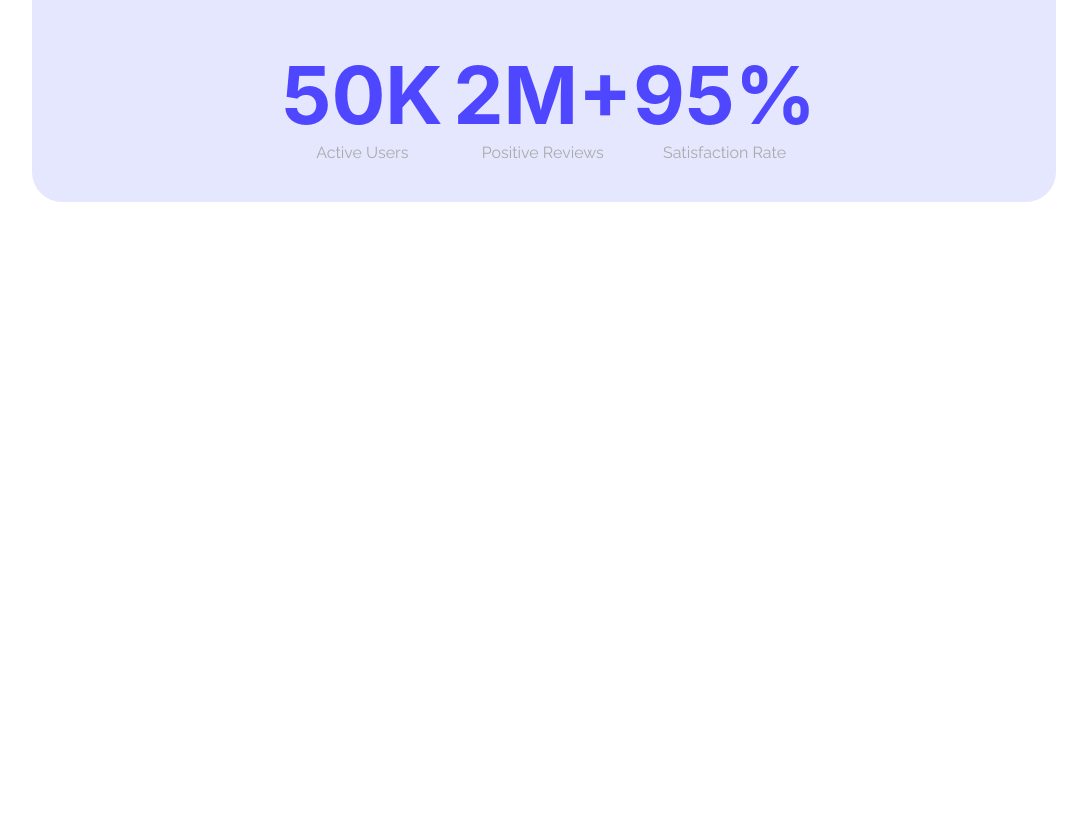
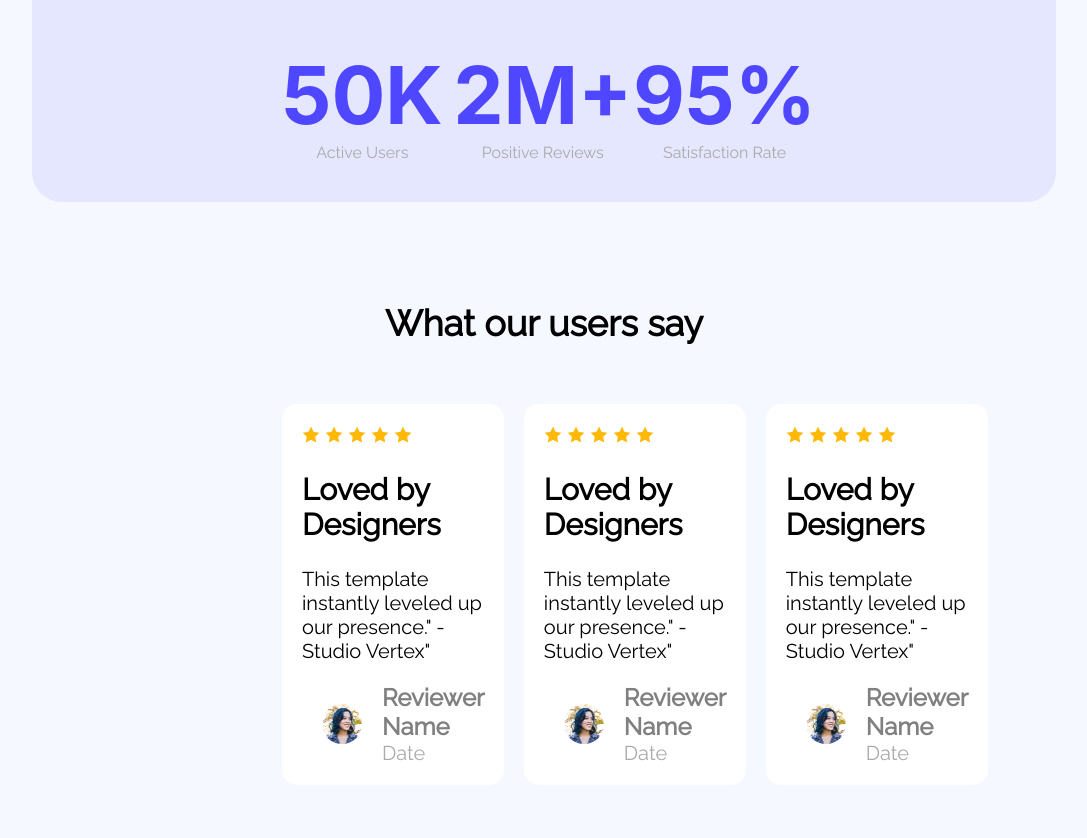
Before and after one commit to ASM-Muhammad/assignment01, a plain HTML site: page index.html in a window 1280 px wide. Shown: the part 1262-2100 px from the top of the page, without its empty margins (96-1183 px from the left). Before the commit the page ends 1514 px from the top, so only its background shows below. Drawn offline with Linux system fonts and the light colour scheme.

Commit message:
Users rating added

```diff
--- a/index.html
+++ b/index.html
@@ -10,7 +10,6 @@
 <body>
 
 
-<!--header section start-->
     <header class="header">
 
         <div class="h-container">
@@ -30,7 +29,6 @@
 
     </header>
 
-<!--header section end-->
 
 
 
@@ -57,7 +55,7 @@
 
             <div class="stat-div">
 
-                <div class="stat-text">
+                <div class="title-text">
                     <h1 style="text-align: center;">Joined Thousands of Productive Users</h1>
 
                 </div>
@@ -83,6 +81,88 @@
         </section>
 
 
+
+        <section class="shape-fixer">
+
+            <div class="rating-div">
+
+                <div class="title-text">
+                    <h1 style="text-align: center;">What our users say</h1>
+
+                </div>
+
+                <div class="h-nav fix-stat-spacing">
+                    <div class="review-item">
+
+                            <img src="/assets/icon-star.png">  <img src="/assets/icon-star.png">  <img src="/assets/icon-star.png">  <img src="/assets/icon-star.png">  <img src="/assets/icon-star.png">
+                        <h1>Loved by Designers</h1>
+
+                        <p>
+                            This template instantly leveled up our presence." - Studio Vertex"
+                        </p>
+
+                        <div style="display: flex;align-items: center; ">
+
+                            <img src="/assets/avatar.png"  style="border-radius: 50%; width: 40px; height: 40px; margin: 20px;" />
+
+                            <div>
+                                <span style="font-size: 24px; font-weight: bold; color: grey;">Reviewer Name</span><br>
+                                <span class="grey-text">Date</span>
+                            </div>
+
+                        </div>
+                    </div>
+
+                    <div class="review-item">
+
+                            <img src="/assets/icon-star.png">  <img src="/assets/icon-star.png">  <img src="/assets/icon-star.png">  <img src="/assets/icon-star.png">  <img src="/assets/icon-star.png">
+                        <h1>Loved by Designers</h1>
+
+                        <p>
+                            This template instantly leveled up our presence." - Studio Vertex"
+                        </p>
+
+                        <div style="display: flex;align-items: center; ">
+
+                            <img src="/assets/avatar.png"  style="border-radius: 50%; width: 40px; height: 40px; margin: 20px;" />
+
+                            <div>
+                                <span style="font-size: 24px; font-weight: bold; color: grey;">Reviewer Name</span><br>
+                                <span class="grey-text">Date</span>
+                            </div>
+
+                        </div>
+                    </div>
+
+                    <div class="review-item">
+
+                            <img src="/assets/icon-star.png">  <img src="/assets/icon-star.png">  <img src="/assets/icon-star.png">  <img src="/assets/icon-star.png">  <img src="/assets/icon-star.png">
+                        <h1>Loved by Designers</h1>
+
+                        <p>
+                            This template instantly leveled up our presence." - Studio Vertex"
+                        </p>
+
+                        <div style="display: flex;align-items: center; ">
+
+                            <img src="/assets/avatar.png"  style="border-radius: 50%; width: 40px; height: 40px; margin: 20px;" />
+
+                            <div>
+                                <span style="font-size: 24px; font-weight: bold; color: grey;">Reviewer Name</span><br>
+                                <span class="grey-text">Date</span>
+                            </div>
+
+                        </div>
+                    </div>
+
+
+
+                </div>
+            </div>
+
+        </section>
+
+
     </main>
 
     <footer>
--- a/styles/style.css
+++ b/styles/style.css
@@ -1,9 +1,13 @@
+
 *{
     font-family: 'Raleway';
 
 }
 
-/* header section */
+body{
+    background-color: #f5f8ff;
+}
+
 
 .header{
     padding-top: 2em;
@@ -55,8 +59,6 @@
 
 
 
-/* main section */
-
 .ac-section{
 
 }
@@ -97,9 +99,7 @@
     padding: 20px 180px;
 }
 
-.stat-text{
-    flex: 1;
-    text-align: left;
+.title-text{
     font-size: 24px;
 }
 .stat-count{
@@ -118,3 +118,18 @@ font-family: 'inter';
     text-align: center;
     width: 200px;
 }
+
+.rating-div{
+
+    align-items: center;
+    border-radius: 30px;
+    padding: 20px 60px;
+}
+.review-item{
+    background-color: #fff;
+    border-radius: 15px;
+    padding: 20px;
+    font-size: 20px;
+    margin: 10px;
+
+}
```
